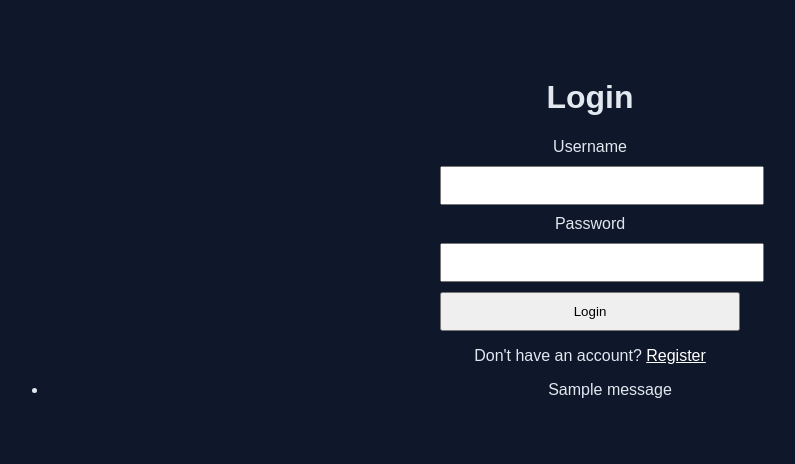
After one commit to yjliu212/Breath_Game, a Flask app: page /login in a window 1280 px wide. The commit adds this page. Shown: the top 464 px of the page, without its empty margins (50-845 px from the left). Run offline with Flask 3, Linux system fonts and the light colour scheme; one stand-in notice (Sample message) is shown.

Commit message:
add user login

```diff
--- a/app.py
+++ b/app.py
@@ -1,10 +1,107 @@
-from flask import Flask, render_template
+from flask import Flask, render_template, request, redirect, url_for, flash
+from flask_sqlalchemy import SQLAlchemy
+from flask_login import LoginManager, UserMixin, login_user, login_required, logout_user, current_user
+from flask_wtf import FlaskForm
+from wtforms import StringField, PasswordField, SubmitField
+from wtforms.validators import DataRequired, Length
+from werkzeug.security import generate_password_hash, check_password_hash
+import os
 
 app = Flask(__name__)
+app.config['SECRET_KEY'] = os.environ.get('SECRET_KEY', 'your-secret-key')
+app.config['SQLALCHEMY_DATABASE_URI'] = 'sqlite:///users.db'
+app.config['SQLALCHEMY_TRACK_MODIFICATIONS'] = False
+
+db = SQLAlchemy(app)
+login_manager = LoginManager(app)
+login_manager.login_view = 'login'
+
+class User(UserMixin, db.Model):
+    id = db.Column(db.Integer, primary_key=True)
+    username = db.Column(db.String(150), unique=True, nullable=False)
+    password_hash = db.Column(db.String(150), nullable=False)
+    inhale = db.Column(db.Float, default=4.0)
+    hold1 = db.Column(db.Float, default=2.0)
+    exhale = db.Column(db.Float, default=6.0)
+    hold2 = db.Column(db.Float, default=2.0)
+
+    def set_password(self, password):
+        self.password_hash = generate_password_hash(password)
+
+    def check_password(self, password):
+        return check_password_hash(self.password_hash, password)
+
+@login_manager.user_loader
+def load_user(user_id):
+    return User.query.get(int(user_id))
+
+class LoginForm(FlaskForm):
+    username = StringField('Username', validators=[DataRequired(), Length(min=2, max=150)])
+    password = PasswordField('Password', validators=[DataRequired()])
+    submit = SubmitField('Login')
+
+class RegisterForm(FlaskForm):
+    username = StringField('Username', validators=[DataRequired(), Length(min=2, max=150)])
+    password = PasswordField('Password', validators=[DataRequired(), Length(min=6)])
+    submit = SubmitField('Register')
 
 @app.route("/")
 def home():
-    return render_template("Breath_Game.html")   # load your breathing game
+    settings = None
+    if current_user.is_authenticated:
+        settings = {
+            'inhale': current_user.inhale,
+            'hold1': current_user.hold1,
+            'exhale': current_user.exhale,
+            'hold2': current_user.hold2
+        }
+    return render_template("Breath_Game.html", settings=settings)
+
+@app.route('/login', methods=['GET', 'POST'])
+def login():
+    form = LoginForm()
+    if form.validate_on_submit():
+        user = User.query.filter_by(username=form.username.data).first()
+        if user and user.check_password(form.password.data):
+            login_user(user)
+            return redirect(url_for('home'))
+        flash('Invalid username or password')
+    return render_template('login.html', form=form)
+
+@app.route('/register', methods=['GET', 'POST'])
+def register():
+    form = RegisterForm()
+    if form.validate_on_submit():
+        user = User.query.filter_by(username=form.username.data).first()
+        if user:
+            flash('Username already exists')
+        else:
+            new_user = User(username=form.username.data)
+            new_user.set_password(form.password.data)
+            db.session.add(new_user)
+            db.session.commit()
+            login_user(new_user)
+            return redirect(url_for('home'))
+    return render_template('register.html', form=form)
+
+@app.route('/logout')
+@login_required
+def logout():
+    logout_user()
+    return redirect(url_for('home'))
+
+@app.route('/save_settings', methods=['POST'])
+@login_required
+def save_settings():
+    current_user.inhale = float(request.form['inhale'])
+    current_user.hold1 = float(request.form['hold1'])
+    current_user.exhale = float(request.form['exhale'])
+    current_user.hold2 = float(request.form['hold2'])
+    db.session.commit()
+    flash('Settings saved!')
+    return redirect(url_for('home'))
 
 if __name__ == "__main__":
+    with app.app_context():
+        db.create_all()
     app.run(host="0.0.0.0", port=5000, debug=True)
--- a/requirements.txt
+++ b/requirements.txt
@@ -1 +1,5 @@
 flask
+flask-login
+flask-sqlalchemy
+flask-wtf
+werkzeug
--- /dev/null
+++ b/templates/login.html
@@ -0,0 +1,32 @@
+<!DOCTYPE html>
+<html lang="en">
+<head>
+    <meta charset="UTF-8">
+    <title>Login</title>
+    <style>
+        body { font-family: Arial, sans-serif; background: #0f172a; color: #e2e8f0; text-align: center; padding: 50px; }
+        form { max-width: 300px; margin: 0 auto; }
+        input { display: block; width: 100%; padding: 10px; margin: 10px 0; }
+        button { background: #22c55e; color: #052e16; border: none; padding: 10px; width: 100%; }
+    </style>
+</head>
+<body>
+    <h1>Login</h1>
+    <form method="POST">
+        {{ form.hidden_tag() }}
+        {{ form.username.label }} {{ form.username() }}
+        {{ form.password.label }} {{ form.password() }}
+        {{ form.submit() }}
+    </form>
+    <p>Don't have an account? <a href="{{ url_for('register') }}" style="color: white;">Register</a></p>
+    {% with messages = get_flashed_messages() %}
+        {% if messages %}
+            <ul>
+                {% for message in messages %}
+                    <li>{{ message }}</li>
+                {% endfor %}
+            </ul>
+        {% endif %}
+    {% endwith %}
+</body>
+</html>
```
Also changed, not shown: templates/Breath_Game.html (+33 -0 lines), templates/register.html (added, +32 -0 lines), instance/users.db (added).
